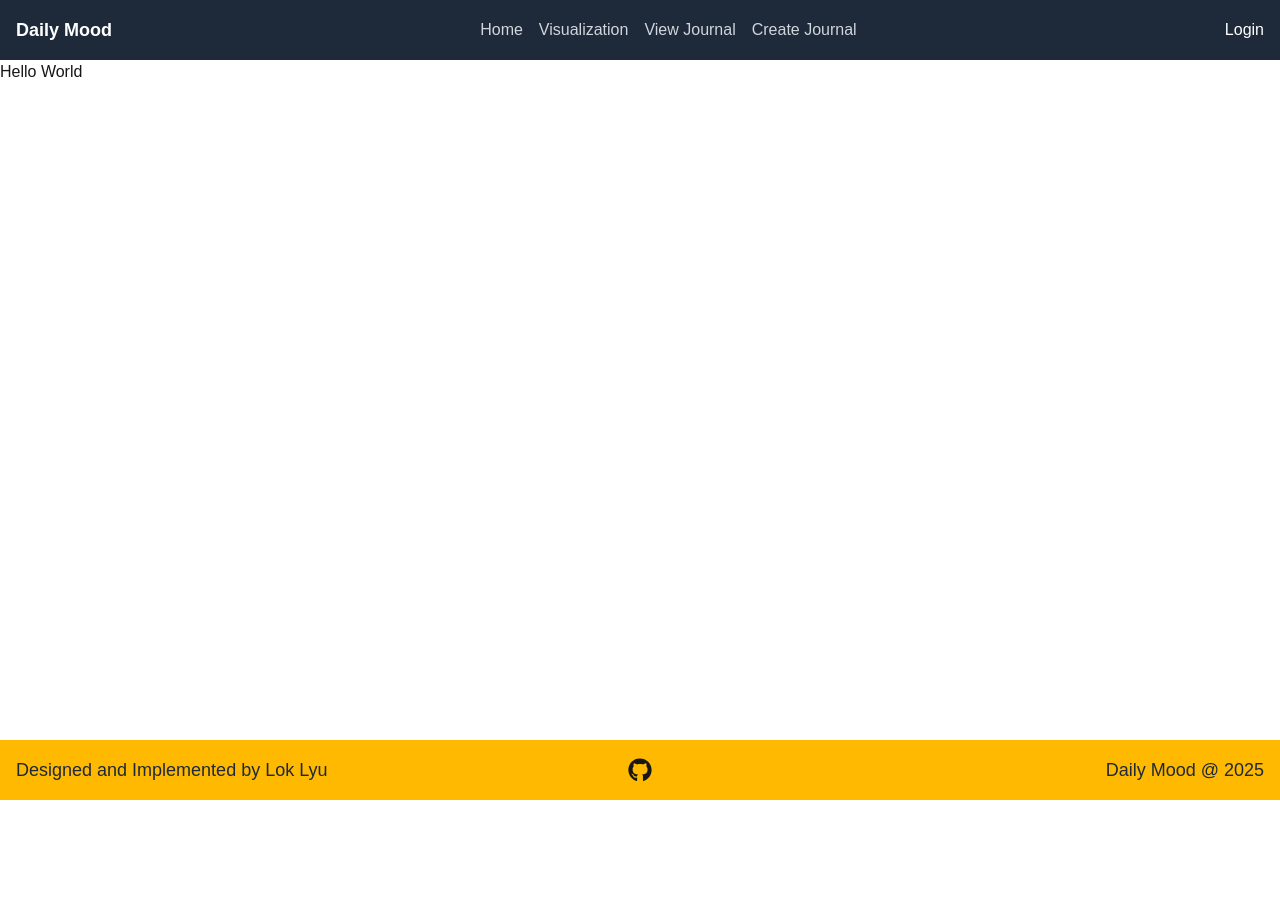
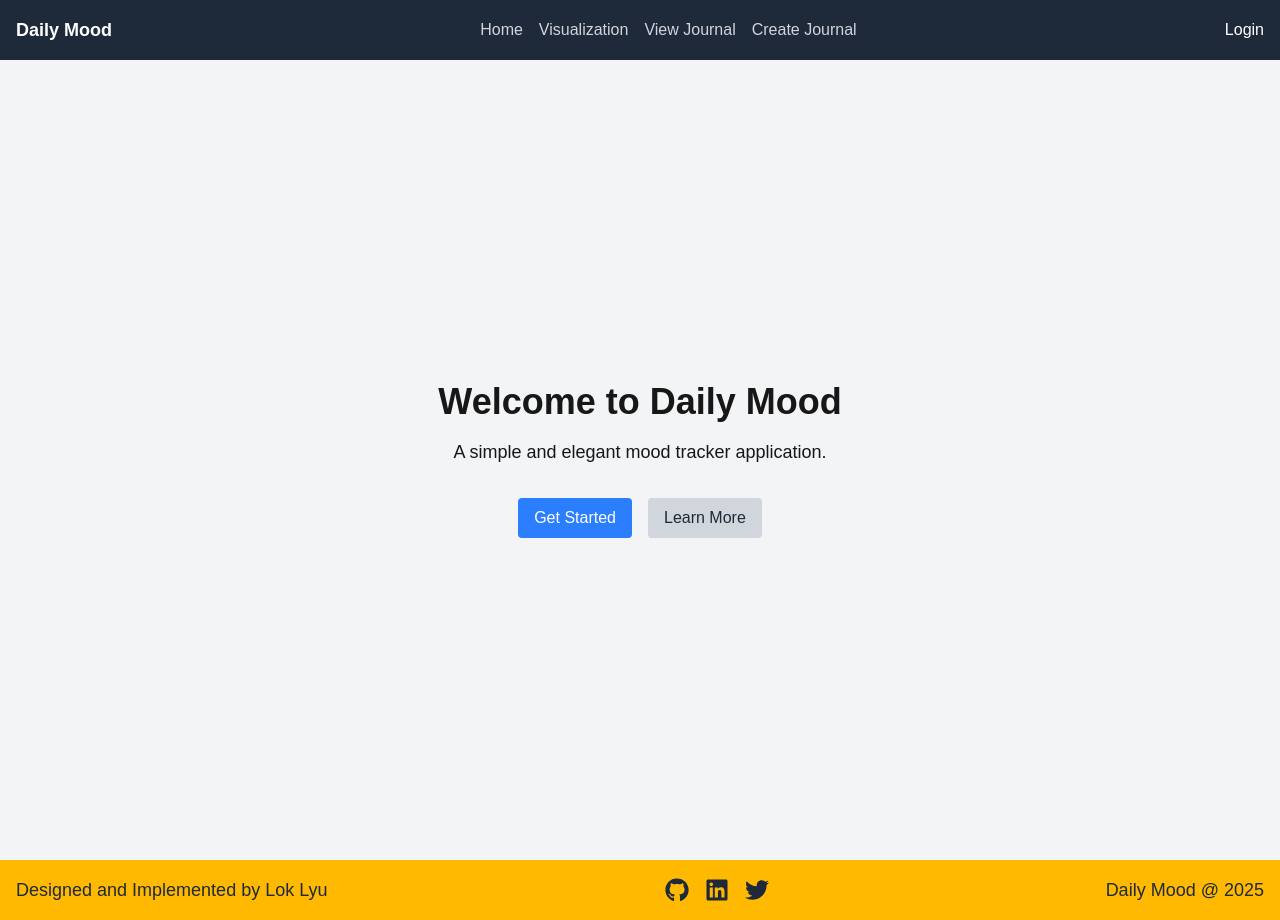
Before and after one commit to lelyu/daily-mood, a Next.js app: page / in a window 1280 px wide. Before the commit the page ends 800 px from the top, so only its background shows below. Built offline with nearby package versions, Linux system fonts and the light colour scheme.

Commit message:
added mockdata added links improved footer ux imrpoved main page ui

```diff
--- /dev/null
+++ b/lib/mockData.json
@@ -0,0 +1,74 @@
+[
+    {
+      "date": "2025-04-01",
+      "mood": "happy",
+      "note": "Finished the main feature for the tip calculator app. Felt productive.",
+      "intensity": 8
+    },
+    {
+      "date": "2025-03-31",
+      "mood": "neutral",
+      "note": "Regular Monday. Worked on some refactoring and attended meetings.",
+      "intensity": 5
+    },
+    {
+      "date": "2025-03-30",
+      "mood": "very_happy",
+      "note": "Weekend outing with friends, lots of fun and relaxation.",
+      "intensity": 9
+    },
+    {
+      "date": "2025-03-29",
+      "mood": "neutral",
+      "note": "Quiet Saturday. Did some chores and watched a movie.",
+      "intensity": 4
+    },
+    {
+      "date": "2025-03-28",
+      "mood": "unhappy",
+      "note": "Hit a roadblock with a bug, felt frustrating.",
+      "intensity": 6
+    },
+    {
+      "date": "2025-03-27",
+      "mood": "happy",
+      "note": "Received positive feedback on a design mockup.",
+      "intensity": 7
+    },
+    {
+      "date": "2025-03-26",
+      "mood": "very_unhappy",
+      "note": "Deadline pressure is high. Feeling stressed and overwhelmed.",
+      "intensity": 9
+    },
+    {
+      "date": "2025-03-25",
+      "mood": "neutral",
+      "note": "",
+      "intensity": 3
+    },
+    {
+      "date": "2025-03-24",
+      "mood": "happy",
+      "note": "Productive brainstorming session with the team.",
+      "intensity": 7
+    },
+    {
+      "date": "2025-03-23",
+      "mood": "very_happy",
+      "note": "Celebrated a small personal milestone!",
+      "intensity": 10
+    },
+    {
+      "date": "2025-03-22",
+      "mood": "unhappy",
+      "note": "Didn't sleep well, feeling tired and groggy all day.",
+      "intensity": 5
+    },
+    {
+      "date": "2025-03-21",
+      "mood": "neutral",
+      "note": "Planning for the upcoming week.",
+      "intensity": 4
+    }
+  ]
--- a/src/app/components/Footer.tsx
+++ b/src/app/components/Footer.tsx
@@ -1,24 +1,58 @@
-import { FaGithub } from "react-icons/fa";
-
+import { FaGithub, FaLinkedin, FaTwitter } from "react-icons/fa";
+import Link from "next/link";
 export default function NavBar() {
   return (
     <>
-      <footer className="fixed bottom-0 bg-amber-400 w-full p-4 flex justify-between items-center">
+      <footer className="bottom-0 bg-amber-400 w-full p-4 flex justify-between items-center">
+        <div>
           <div className="block md:hidden text-gray-800 text-sm md:text-lg">
             Author @ Lok Lyu
           </div>
           <div className="hidden md:block text-gray-800 text-sm md:text-lg">
             Designed and Implemented by Lok Lyu
           </div>
-        <div className="hidden md:block absolute left-1/2 top-1/2 transform -translate-x-1/2 -translate-y-1/2">
-          <a href="https://github.com/lelyu/tip-calculator">
+        </div>
+
+        <div className="flex items-center gap-x-4">
+          {" "}
+          <a
+            href="https://github.com/lelyu/tip-calculator"
+            target="_blank"
+            rel="noopener noreferrer"
+            title="GitHub Repository"
+            className="text-gray-800 hover:text-blue-700 transition-colors"
+          >
             <span className="text-2xl">
               <FaGithub />
             </span>
           </a>
+          <a
+            href="YOUR_LINKEDIN_PROFILE_URL"
+            target="_blank"
+            rel="noopener noreferrer"
+            title="LinkedIn Profile"
+            className="text-gray-800 hover:text-blue-700 transition-colors"
+          >
+            <span className="text-2xl">
+              <FaLinkedin />
+            </span>
+          </a>
+          <a
+            href="YOUR_TWITTER_PROFILE_URL"
+            target="_blank"
+            rel="noopener noreferrer"
+            title="Twitter Profile"
+            className="text-gray-800 hover:text-blue-700 transition-colors"
+          >
+            <span className="text-2xl">
+              <FaTwitter />
+            </span>
+          </a>
         </div>
+        <div>
           <div className="text-gray-800 text-sm md:text-lg">
-          Daily Mood @ 2025
+            Daily Mood @ {new Date().getFullYear()}
+          </div>
         </div>
       </footer>
     </>
--- a/src/app/components/NavBar.tsx
+++ b/src/app/components/NavBar.tsx
@@ -1,4 +1,5 @@
 "use client";
+import Link from "next/link";
 
 export default function NavBar() {
   return (
@@ -6,24 +7,24 @@ export default function NavBar() {
       <nav className="bg-gray-800 p-4 flex justify-between items-center">
         <div className="text-white text-lg font-bold">Daily Mood</div>
         <div className="flex space-x-4">
-          <a href="#" className="text-gray-300 hover:text-white">
+          <Link href="/" className="text-gray-300 hover:text-white">
             Home
-          </a>
-          <a
-            href="#"
+          </Link>
+          <Link
+            href="vis"
             className="hidden md:block text-gray-300 hover:text-white"
           >
             Visualization
-          </a>
-          <a href="#" className="text-gray-300 hover:text-white">
+          </Link>
+          <Link href="/view" className="text-gray-300 hover:text-white">
             View Journal
-          </a>
-          <a
-            href="#"
+          </Link>
+          <Link
+            href="create"
             className="hidden md:block text-gray-300 hover:text-white"
           >
             Create Journal
-          </a>
+          </Link>
         </div>
         <div className="text-white text-md">Login</div>
       </nav>
--- a/src/app/page.tsx
+++ b/src/app/page.tsx
@@ -1,13 +1,25 @@
 import Image from "next/image";
 import Footer from "./components/Footer";
 import NavBar from "./components/NavBar";
+import Link from "next/link";
 
 export default function Home() {
   return (
     <>
       <NavBar />
-      <div>
-        <h1>Hello World</h1>
+      <div className="flex flex-col items-center justify-center min-h-screen bg-gray-100">
+        <h1 className="text-4xl font-bold mb-4">Welcome to Daily Mood</h1>
+        <p className="text-lg mb-8">
+          A simple and elegant mood tracker application.
+        </p>
+        <div className="flex space-x-4">
+          <button className="bg-blue-500 text-white px-4 py-2 rounded">
+            Get Started
+          </button>
+          <button className="bg-gray-300 text-gray-800 px-4 py-2 rounded">
+            Learn More
+          </button>
+        </div>
       </div>
       <Footer />
     </>
--- /dev/null
+++ b/src/app/view/page.tsx
@@ -0,0 +1,16 @@
+import Footer from "../components/Footer";
+import NavBar from "../components/NavBar";
+import Link from "next/link";
+
+export default function Page() {
+  return (
+    <>
+      <NavBar />
+      <div className="flex justify-items-start min-h-screen bg-gray-100">
+        <h1 className="text-4xl font-bold mb-4">View Journals</h1>
+      </div>
+
+      <Footer />
+    </>
+  );
+}
```
Lines whose indentation alone changed are shown as unchanged.
